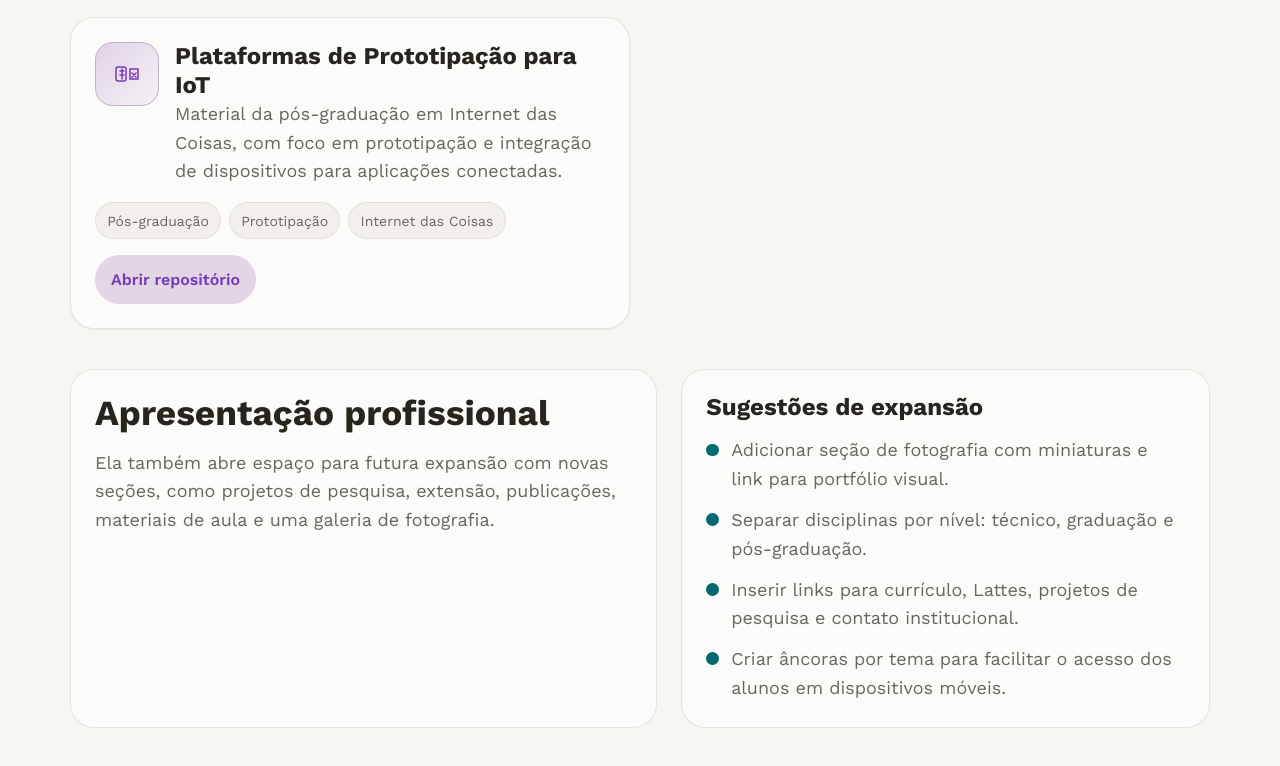
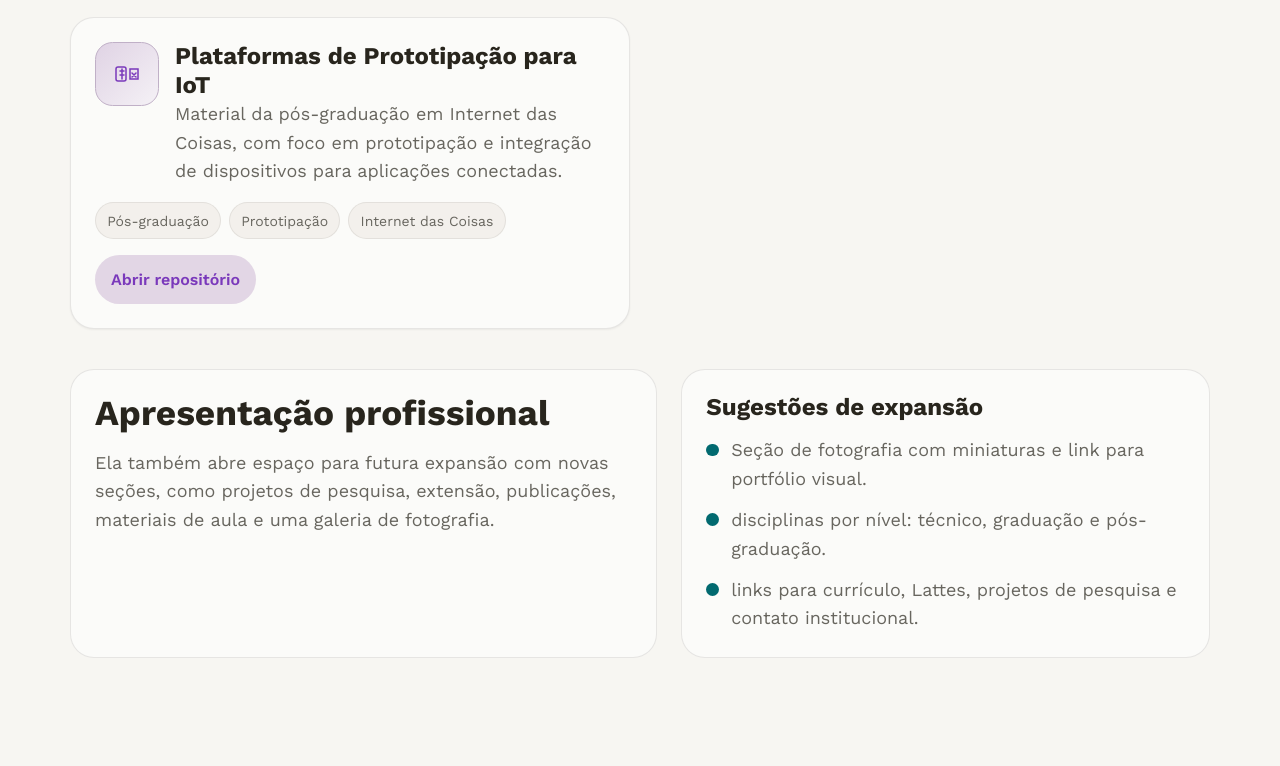
Before and after one commit to mchavesferreira/mchavesferreira.github.io, a plain HTML site: page index.html in a window 1280 px wide. Shown: the part 1635-2401 px from the top of the page. Drawn offline with nearby package versions, Linux system fonts and the light colour scheme.

Commit message:
Update index.html

```diff
--- a/index.html
+++ b/index.html
@@ -287,10 +287,9 @@
         <aside class="links-card">
           <h2 style="margin-bottom:var(--space-4); font-size:var(--text-lg);">Sugestões de expansão</h2>
           <div class="list">
-            <div class="list-item"><span class="dot"></span><span>Adicionar seção de fotografia com miniaturas e link para portfólio visual.</span></div>
-            <div class="list-item"><span class="dot"></span><span>Separar disciplinas por nível: técnico, graduação e pós-graduação.</span></div>
-            <div class="list-item"><span class="dot"></span><span>Inserir links para currículo, Lattes, projetos de pesquisa e contato institucional.</span></div>
-            <div class="list-item"><span class="dot"></span><span>Criar âncoras por tema para facilitar o acesso dos alunos em dispositivos móveis.</span></div>
+            <div class="list-item"><span class="dot"></span><span>Seção de fotografia com miniaturas e link para portfólio visual.</span></div>
+            <div class="list-item"><span class="dot"></span><span>disciplinas por nível: técnico, graduação e pós-graduação.</span></div>
+            <div class="list-item"><span class="dot"></span><span>links para currículo, Lattes, projetos de pesquisa e contato institucional.</span></div>
           </div>
         </aside>
       </div>
```
